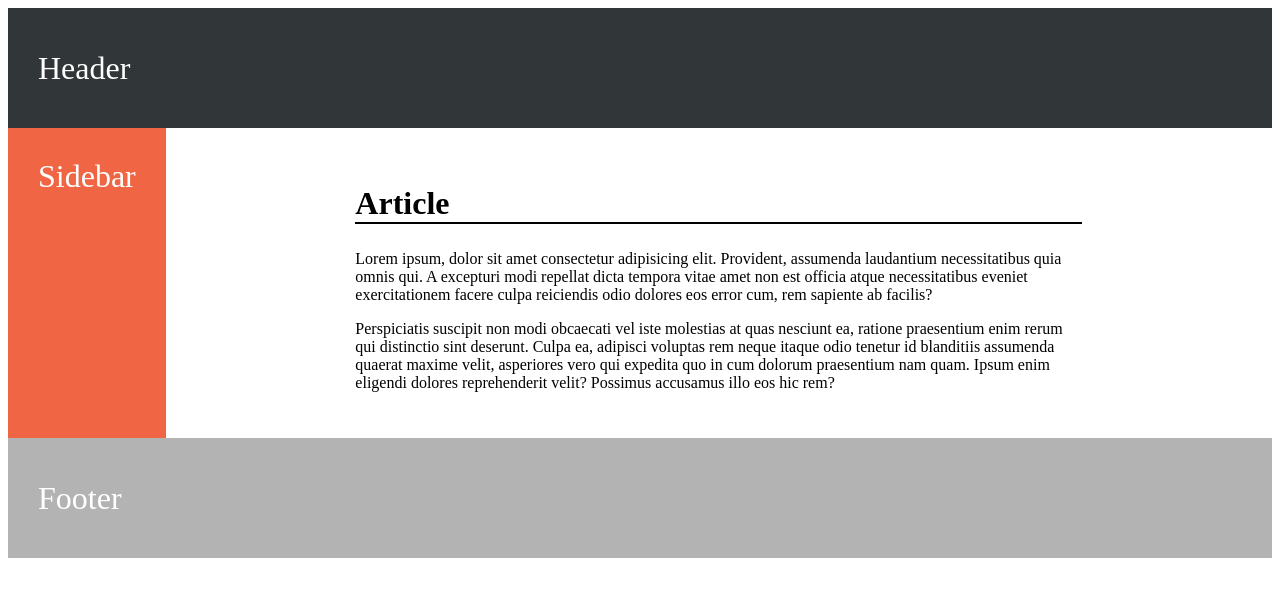
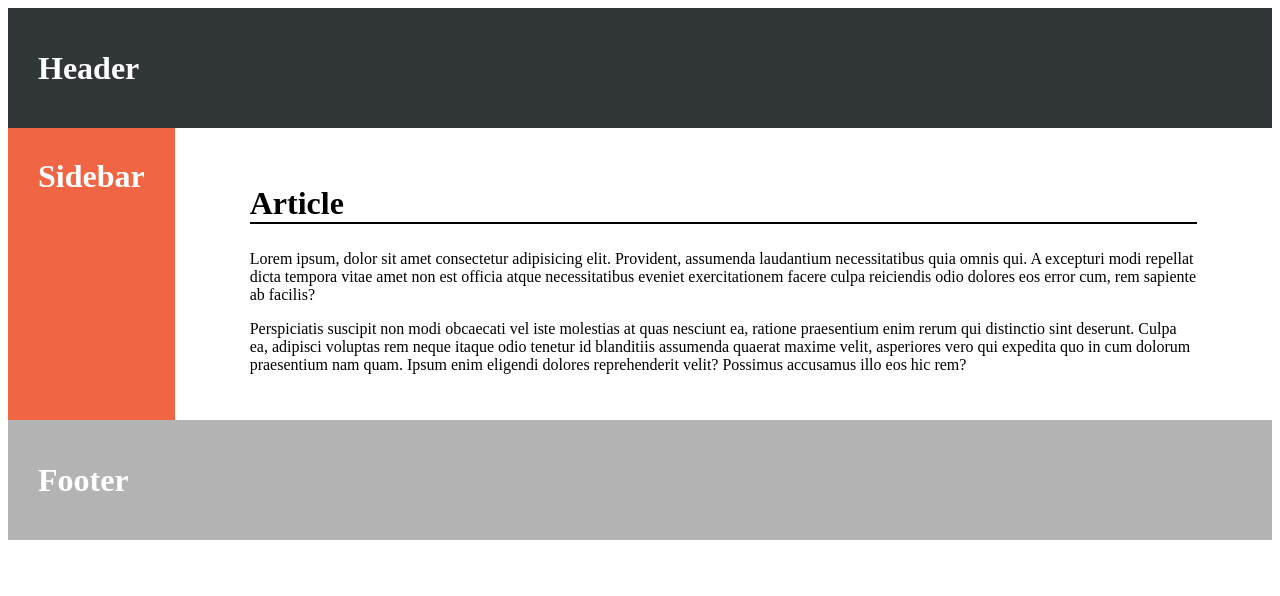
Before and after one commit to bdodgen/06-mw-flexbox-practice, a plain HTML site: page index.html in a window 1280 px wide. Drawn offline with Linux system fonts and the light colour scheme.

Commit message:
made text prettier

```diff
--- a/style.css
+++ b/style.css
@@ -22,6 +22,7 @@ header {
   color: white;
   padding: 30px;
   align-items: center;
+  font-weight: bold;
 }
 
 main {
@@ -36,14 +37,16 @@ nav {
   color: white;
   padding: 30px;
   justify-items: center;
+  font-weight: bold;
 }
 
 article {
-  padding: 30px 15%;
+  padding: 30px 75px;
 }
 
 article h1 {
   font-size: 2em;
+  font-weight: bold;
   border-bottom: 2px solid black;
   width: 100%;
 }
@@ -56,4 +59,5 @@ footer {
   color: white;
   padding: 30px;
   align-items: center;
+  font-weight: bold;
 }
```
